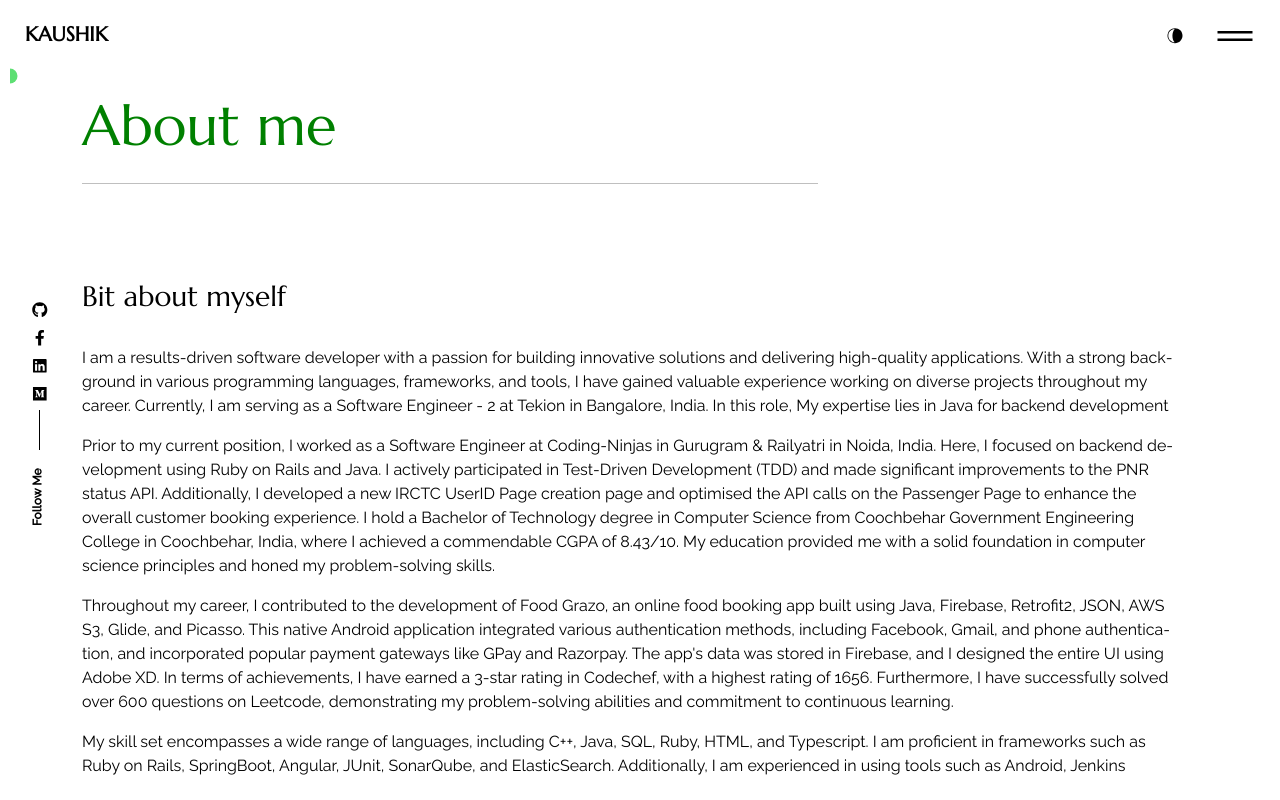
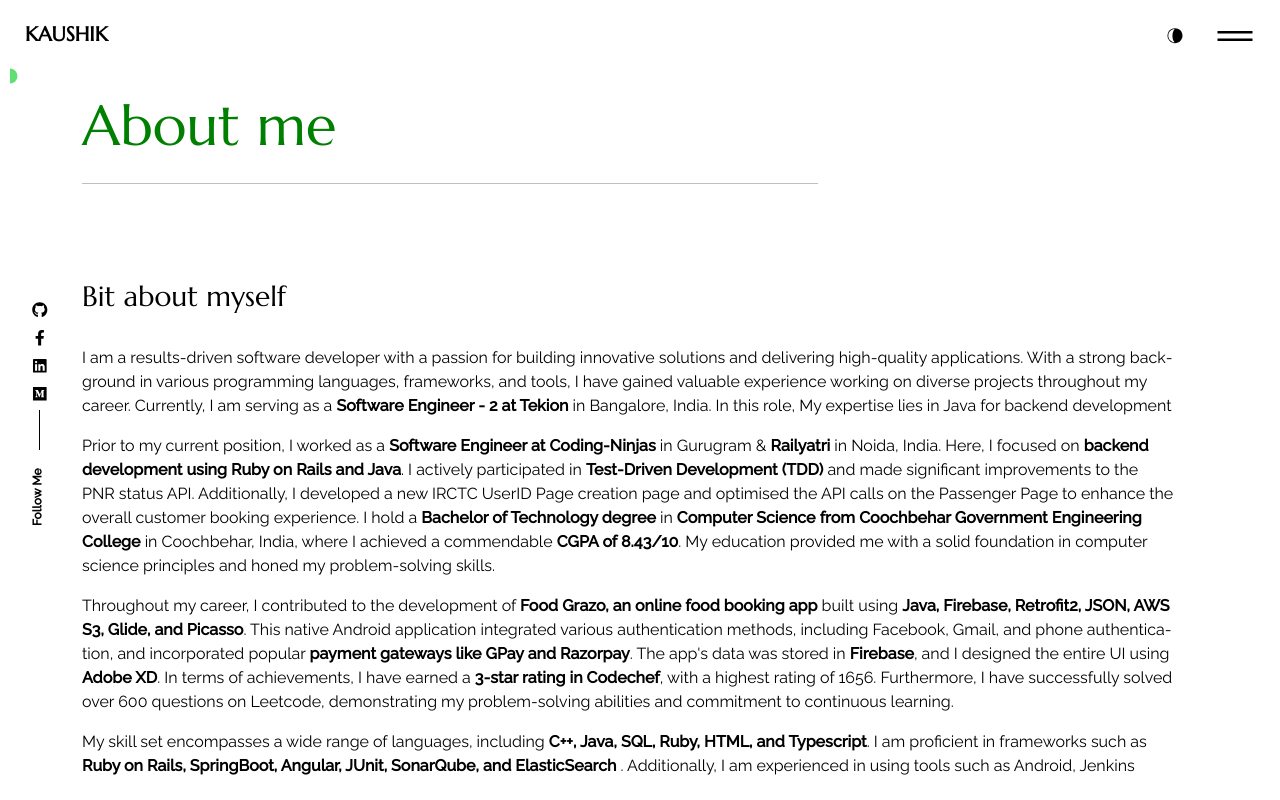
Before and after one commit to kaushikpuka1998/portfolio, a React (Create React App) app: page /about in a window 1280 px wide. Shown: the top 800 px of the page. Built offline with nearby package versions, Linux system fonts and the light colour scheme.

Commit message:
bold mentioned in bit yourself portion

```diff
--- a/src/content_option.js
+++ b/src/content_option.js
@@ -32,14 +32,14 @@
         "\n" +
         "I have gained valuable experience working on diverse projects throughout my career.\n" +
         "\n" +
-        "Currently, I am serving as a Software Engineer - 2 at Tekion in Bangalore, India. In this role, My expertise lies in Java for backend development",
-    p2:    "Prior to my current position, I worked as a Software Engineer at Coding-Ninjas in Gurugram & Railyatri in Noida, India. Here, I focused on backend development using Ruby on Rails and Java. I actively participated in Test-Driven Development (TDD) and made significant improvements to the PNR status API. Additionally, I developed a new IRCTC UserID Page creation page and optimised the API calls on the Passenger Page to enhance the overall customer booking experience.\n" +
+        "Currently, I am serving as a <strong>Software Engineer - 2 at Tekion</strong> in Bangalore, India. In this role, My expertise lies in Java for backend development",
+    p2:    "Prior to my current position, I worked as a  <strong>Software Engineer at Coding-Ninjas</strong> in Gurugram & <strong>Railyatri</strong> in Noida, India. Here, I focused on <strong>backend development using Ruby on Rails and Java</strong>. I actively participated in <strong>Test-Driven Development (TDD)</strong> and made significant improvements to the PNR status API. Additionally, I developed a new IRCTC UserID Page creation page and optimised the API calls on the Passenger Page to enhance the overall customer booking experience.\n" +
         "\n" +
-        "I hold a Bachelor of Technology degree in Computer Science from Coochbehar Government Engineering College in Coochbehar, India, where I achieved a commendable CGPA of 8.43/10. My education provided me with a solid foundation in computer science principles and honed my problem-solving skills.\n" ,
-     p3:   "Throughout my career, I contributed to the development of Food Grazo, an online food booking app built using Java, Firebase, Retrofit2, JSON, AWS S3, Glide, and Picasso. This native Android application integrated various authentication methods, including Facebook, Gmail, and phone authentication, and incorporated popular payment gateways like GPay and Razorpay. The app's data was stored in Firebase, and I designed the entire UI using Adobe XD.\n" +
+        "I hold a <strong>Bachelor of Technology degree</strong> in <strong>Computer Science from Coochbehar Government Engineering College</strong> in Coochbehar, India, where I achieved a commendable <strong>CGPA of 8.43/10</strong>. My education provided me with a solid foundation in computer science principles and honed my problem-solving skills.\n" ,
+     p3:   "Throughout my career, I contributed to the development of <strong>Food Grazo, an online food booking app</strong> built using <strong>Java, Firebase, Retrofit2, JSON, AWS S3, Glide, and Picasso</strong>. This native Android application integrated various authentication methods, including Facebook, Gmail, and phone authentication, and incorporated popular <strong>payment gateways like GPay and Razorpay</strong>. The app's data was stored in <strong>Firebase</strong>, and I designed the entire UI using <strong>Adobe XD</strong>.\n" +
         "\n" +
-        "In terms of achievements, I have earned a 3-star rating in Codechef, with a highest rating of 1656. Furthermore, I have successfully solved over 600 questions on Leetcode, demonstrating my problem-solving abilities and commitment to continuous learning.\n" ,
-       p4:  "My skill set encompasses a wide range of languages, including C++, Java, SQL, Ruby, HTML, and Typescript. I am proficient in frameworks such as Ruby on Rails, SpringBoot, Angular, JUnit, SonarQube, and ElasticSearch. Additionally, I am experienced in using tools such as Android, Jenkins",
+        "In terms of achievements, I have earned a <strong>3-star rating in Codechef</strong>, with a highest rating of 1656. Furthermore, I have successfully solved over 600 questions on Leetcode, demonstrating my problem-solving abilities and commitment to continuous learning.\n" ,
+       p4:  "My skill set encompasses a wide range of languages, including <strong>C++, Java, SQL, Ruby, HTML, and Typescript</strong>. I am proficient in frameworks such as <strong>Ruby on Rails, SpringBoot, Angular, JUnit, SonarQube, and ElasticSearch </strong>. Additionally, I am experienced in using tools such as Android, Jenkins",
 };
 const worktimeline = [
     {
--- a/src/pages/about/index.js
+++ b/src/pages/about/index.js
@@ -31,19 +31,19 @@
           </Col>
           <Row lg="7" className="d-flex align-items-center">
             <div>
-              <p>{dataabout.p1}</p>
+              <p dangerouslySetInnerHTML={{ __html: dataabout.p1 }}></p>
             </div>
 
             <div>
-              <p>{dataabout.p2}</p>
+            <p dangerouslySetInnerHTML={{ __html: dataabout.p2 }}></p>
             </div>
 
             <div>
-              <p>{dataabout.p3}</p>
+            <p dangerouslySetInnerHTML={{ __html: dataabout.p3 }}></p>
             </div>
 
             <div>
-              <p>{dataabout.p4}</p>
+            <p dangerouslySetInnerHTML={{ __html: dataabout.p4 }}></p>
             </div>
           </Row>
         </Row>
```
